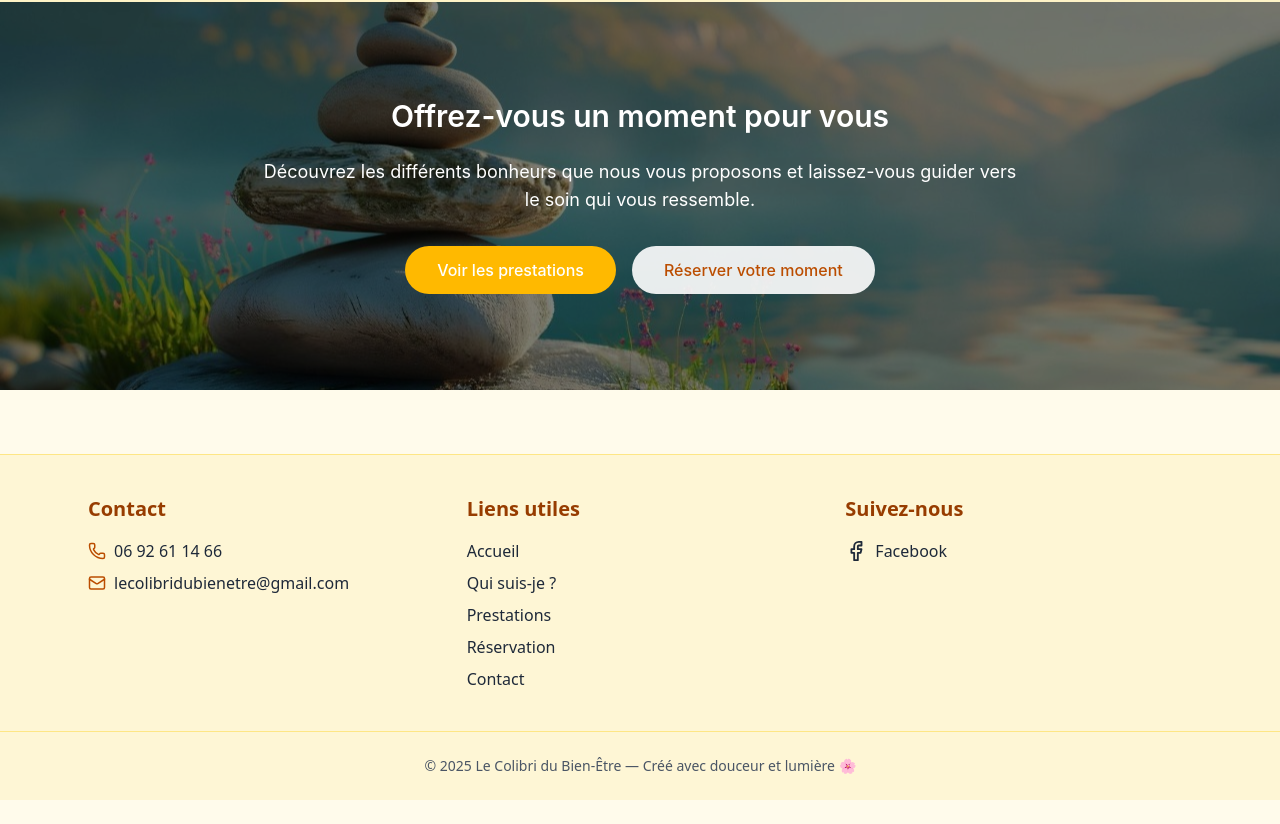
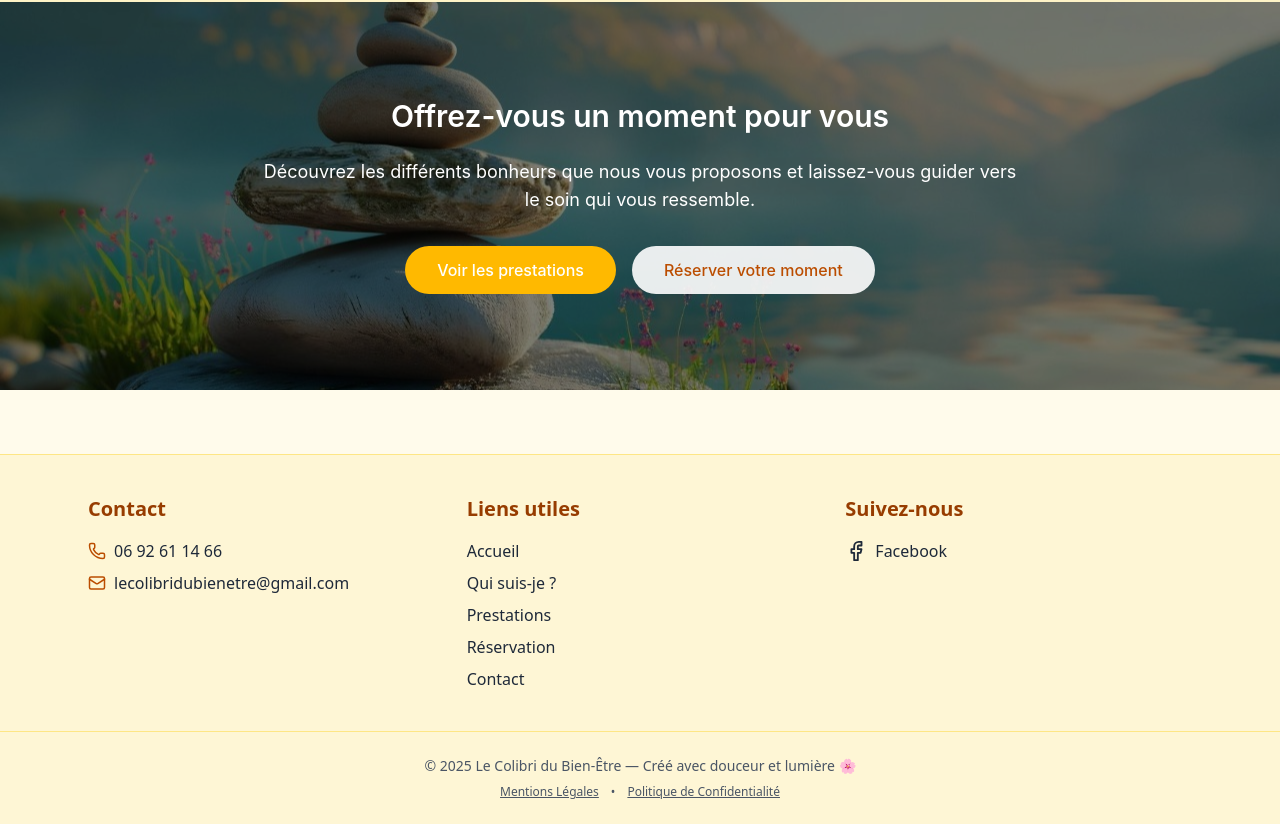
Before and after one commit to jlaw9999-sketch/le-colibri-du-bien-etre, a Next.js app: page / in a window 1280 px wide. Shown: the part 1856-2680 px from the top of the page. Before the commit the page ends 2656 px from the top, so only its background shows below. Built offline with nearby package versions, Linux system fonts and the light colour scheme.

Commit message:
Enhance footer with legal and privacy links
Updated footer to include legal mentions and privacy policy links.

```diff
--- a/components/Footer.js
+++ b/components/Footer.js
@@ -82,9 +82,20 @@ export default function Footer() {
         </div>
       </div>
 
-      {/* --- COPYRIGHT --- */}
-      <div className="text-center py-6 border-t border-amber-200 text-sm text-gray-600">
-        © {new Date().getFullYear()} Le Colibri du Bien-Être — Créé avec douceur et lumière 🌸
+      {/* --- COPYRIGHT & MENTIONS LÉGALES --- */}
+      <div className="text-center py-6 border-t border-amber-200 text-sm text-gray-600 space-y-2">
+        <p>
+          © {new Date().getFullYear()} Le Colibri du Bien-Être — Créé avec douceur et lumière 🌸
+        </p>
+        <div className="flex justify-center items-center gap-3 text-xs">
+          <Link href="/mentions-legales" className="hover:text-amber-800 underline">
+            Mentions Légales
+          </Link>
+          <span>•</span>
+          <Link href="/politique-confidentialite" className="hover:text-amber-800 underline">
+            Politique de Confidentialité
+          </Link>
+        </div>
       </div>
     </footer>
   );
```
